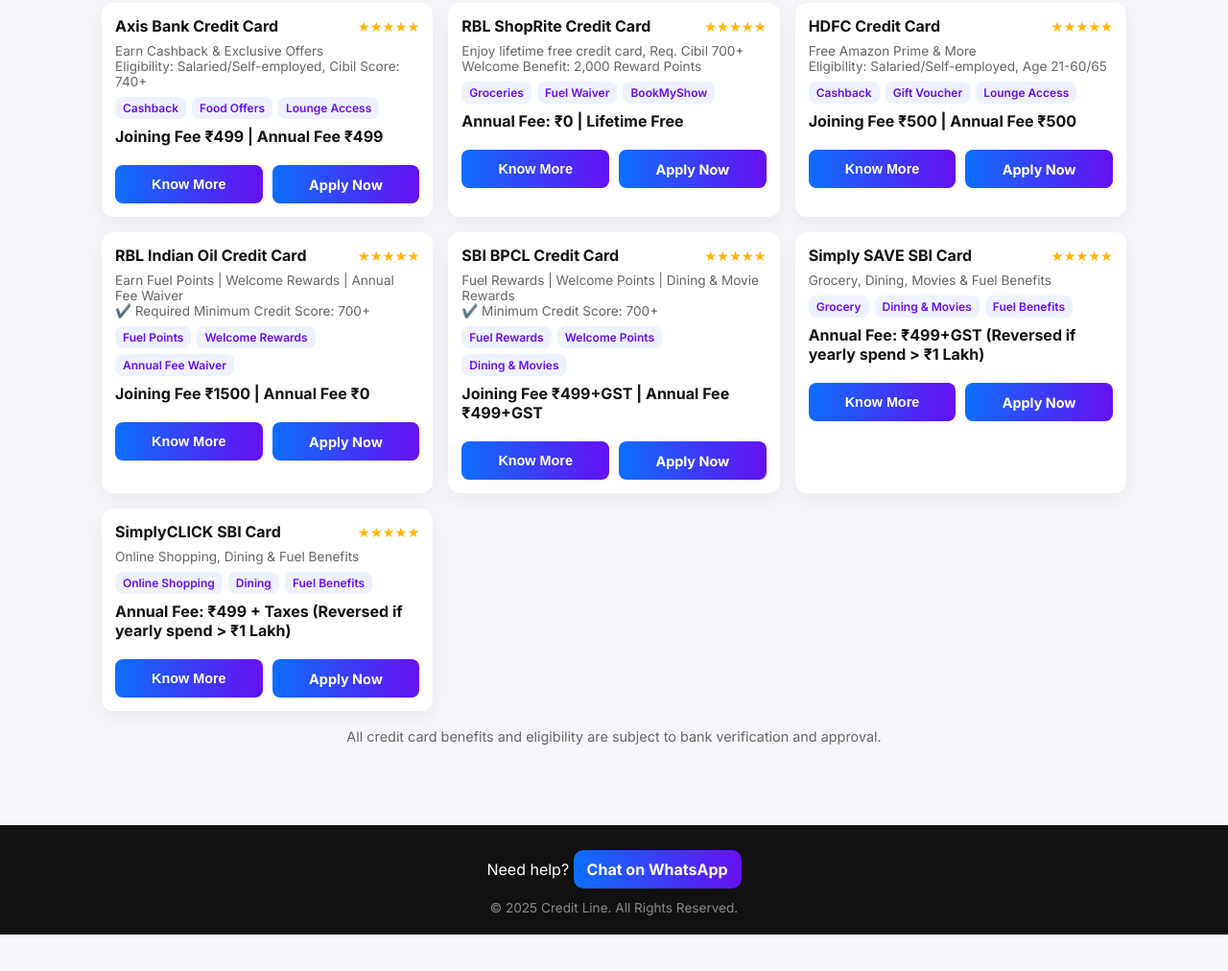
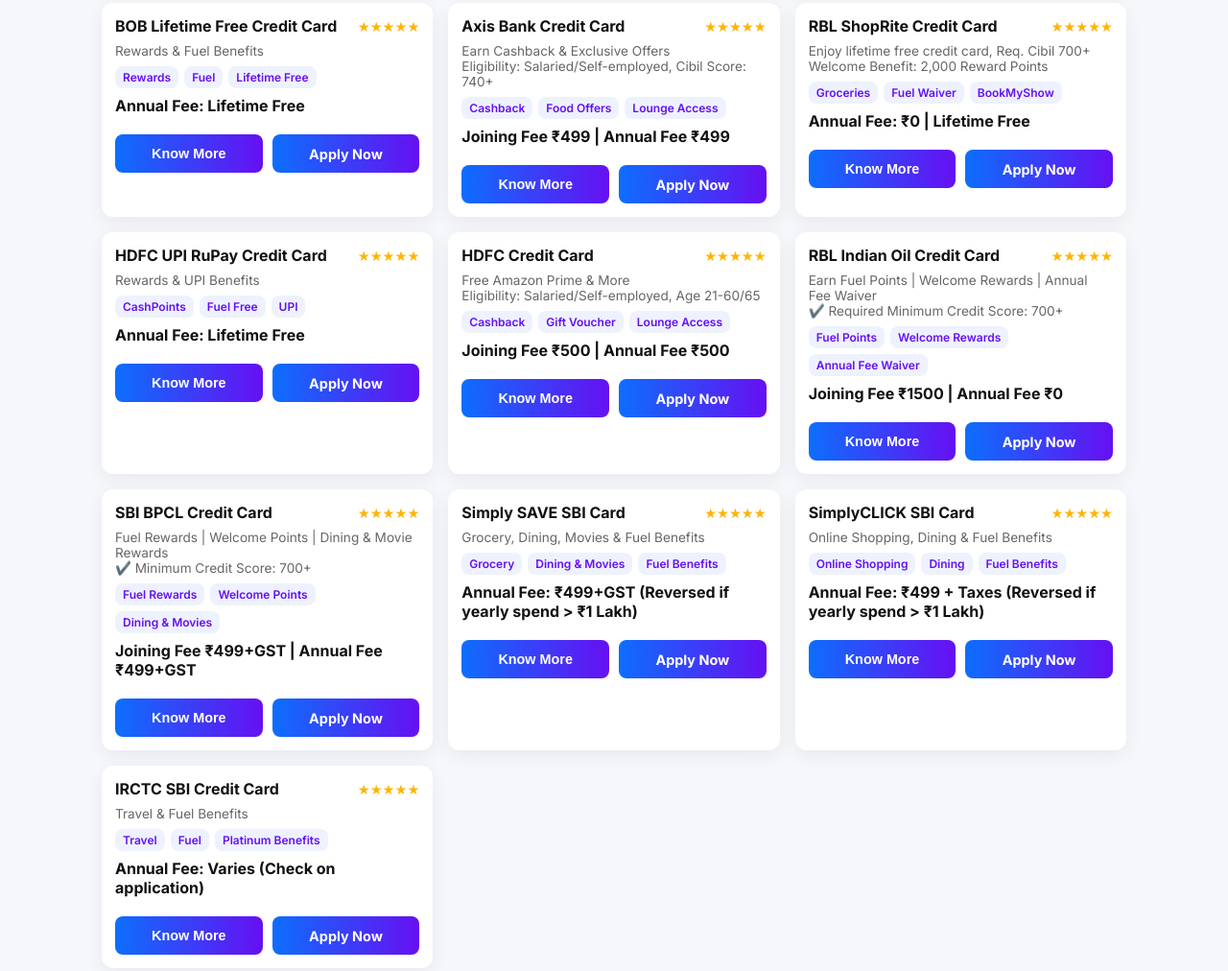
Before and after one commit to whorajjoshi/fastcheker, a plain HTML site: page index.html in a window 1280 px wide. Shown: the part 668-1680 px from the top of the page at 96% size. Before the commit the page ends 1642 px from the top, so only its background shows below. Drawn offline with Linux system fonts and the light colour scheme.

Commit message:
Update index.html

```diff
--- a/index.html
+++ b/index.html
@@ -356,6 +356,32 @@
   </div>
 </div>
 
+<!-- BOB Lifetime Free Credit Card -->
+<div class="card" data-name="BOB Lifetime Free Credit Card" data-fee="Lifetime Free" data-rating="5">
+  <div class="card-body">
+    <div class="card-title">
+      <h3>BOB Lifetime Free Credit Card</h3>
+      <span class="rating">★★★★★</span>
+    </div>
+    <div class="card-meta">
+      Rewards & Fuel Benefits
+    </div>
+    <div class="tag-row">
+      <span class="tag">Rewards</span>
+      <span class="tag">Fuel</span>
+      <span class="tag">Lifetime Free</span>
+    </div>
+    <div class="fee">Annual Fee: Lifetime Free</div>
+    <div class="action-row">
+      <button class="know-btn"
+        data-title="BOB Lifetime Free Credit Card"
+        data-benefits="✔️ 5X rewards on daily expenses<br>✔️ Lifetime free usage<br>✔️ Fuel Surcharge Waiver<br>✔️ Multiple redemption options"
+        data-eligibility="✔️ Age Group: 25 to 50 Years<br>✔️ Locality: Metros & Tier Cities<br>✔️ Credit Score: 700+<br>✔️ Employment: Salaried or Self-Employed<br>✔️ Minimum Income: 4 Lakh/year<br>✔️ Documents Required: PAN Card, Aadhaar Card, Income Proof, Photograph, Address Proof"
+      >Know More</button>
+      <a href="https://leads.banksathi.com/?h=NGVmbWtYMkh4MjhGcUh2VVk2L1Fzdz09" class="apply-btn" target="_blank">Apply Now</a>
+    </div>
+  </div>
+</div>
 
 <!-- Axis Bank Credit Card -->
     <div class="card" data-name="Axis Bank Credit Card" data-fee="499" data-rating="5">
@@ -408,6 +434,32 @@
         data-eligibility="Eligibility :<br>✔️ Only for New Customers (Existing-to-Bank customers are not eligible for payout)<br>✔️ Age Group: 21 to 65 years<br>✔️ Employment Type: Salaried or Self-Employed<br>✔️ Minimum Credit Score Required: 700 or above<br>✔️ Documents: PAN Card, Aadhaar Card"
       >Know More</button>
       <a href="https://leads.banksathi.com/?h=TytZbWR0THJLa1ZqUXdPekcrVmhjQT09" class="apply-btn" target="_blank">Apply Now</a>
+    </div>
+  </div>
+</div>
+<!-- HDFC UPI RuPay Credit Card -->
+<div class="card" data-name="HDFC UPI RuPay Credit Card" data-fee="Lifetime Free" data-rating="5">
+  <div class="card-body">
+    <div class="card-title">
+      <h3>HDFC UPI RuPay Credit Card</h3>
+      <span class="rating">★★★★★</span>
+    </div>
+    <div class="card-meta">
+      Rewards & UPI Benefits
+    </div>
+    <div class="tag-row">
+      <span class="tag">CashPoints</span>
+      <span class="tag">Fuel Free</span>
+      <span class="tag">UPI</span>
+    </div>
+    <div class="fee">Annual Fee: Lifetime Free</div>
+    <div class="action-row">
+      <button class="know-btn"
+        data-title="HDFC UPI RuPay Credit Card"
+        data-benefits="⚡3% CashPoints on Grocery & more<br>⚡2% CashPoints on Utility<br>⚡1% CashPoints on rest categories<br>⚡Zero fuel surcharge<br>⚡Up to 50 days of Interest-free credit period"
+        data-eligibility="✔️ Age: 21-60 years (Salaried), 21-65 years (Self-Employed)<br>✔️ Customer Type: New to Bank (NTB) only<br>✔️ Minimum Income: ₹20,000/month (Salaried) / Varies for Self-Employed<br>✔️ Minimum CIBIL Score: 750<br>✔️ Documents Required: Identity Proof, PAN Card, Aadhaar Card, Address Proof (any 1: Electricity Bill, Telephone Bill, Aadhaar, Passport, Rental Agreement), Income Proof (Bank Statement last 6 months, Salary slips last 3 months, Employment Letter)"
+      >Know More</button>
+      <a href="https://leads.banksathi.com/?h=bEUrZDV6WUYrR0RzS09UeVZQYnQ3QT09" class="apply-btn" target="_blank">Apply Now</a>
     </div>
   </div>
 </div>
@@ -546,6 +598,32 @@
     </div>
   </div>
 </div>
+<!-- IRCTC SBI Credit Card -->
+<div class="card" data-name="IRCTC SBI Credit Card" data-fee="Varies" data-rating="5">
+  <div class="card-body">
+    <div class="card-title">
+      <h3>IRCTC SBI Credit Card</h3>
+      <span class="rating">★★★★★</span>
+    </div>
+    <div class="card-meta">
+      Travel & Fuel Benefits
+    </div>
+    <div class="tag-row">
+      <span class="tag">Travel</span>
+      <span class="tag">Fuel</span>
+      <span class="tag">Platinum Benefits</span>
+    </div>
+    <div class="fee">Annual Fee: Varies (Check on application)</div>
+    <div class="action-row">
+      <button class="know-btn"
+        data-title="IRCTC SBI Credit Card"
+        data-benefits="✔️ 1% Off on IRCTC Ticket Bookings<br>✔️ 4 Free Railway Lounge Access/Year in India<br>✔️ 1% fuel surcharge waiver across all petrol pumps<br>✔️ Platinum privileges with IRCTC Platinum Credit Card"
+        data-eligibility="✔️ Age: 23+<br>✔️ Employment: Salaried<br>✔️ Minimum Income: Rs.20,000/month<br>✔️ Credit Score: 700+<br>✔️ Documents Required: Aadhaar Card, PAN Card, Income Proof"
+      >Know More</button>
+      <a href="https://leads.banksathi.com/?h=OEMxTVc4S0NsMTZrbjdjVFlsaFFKdz09" class="apply-btn" target="_blank">Apply Now</a>
+    </div>
+  </div>
+</div>
 
   </section>
 
```
